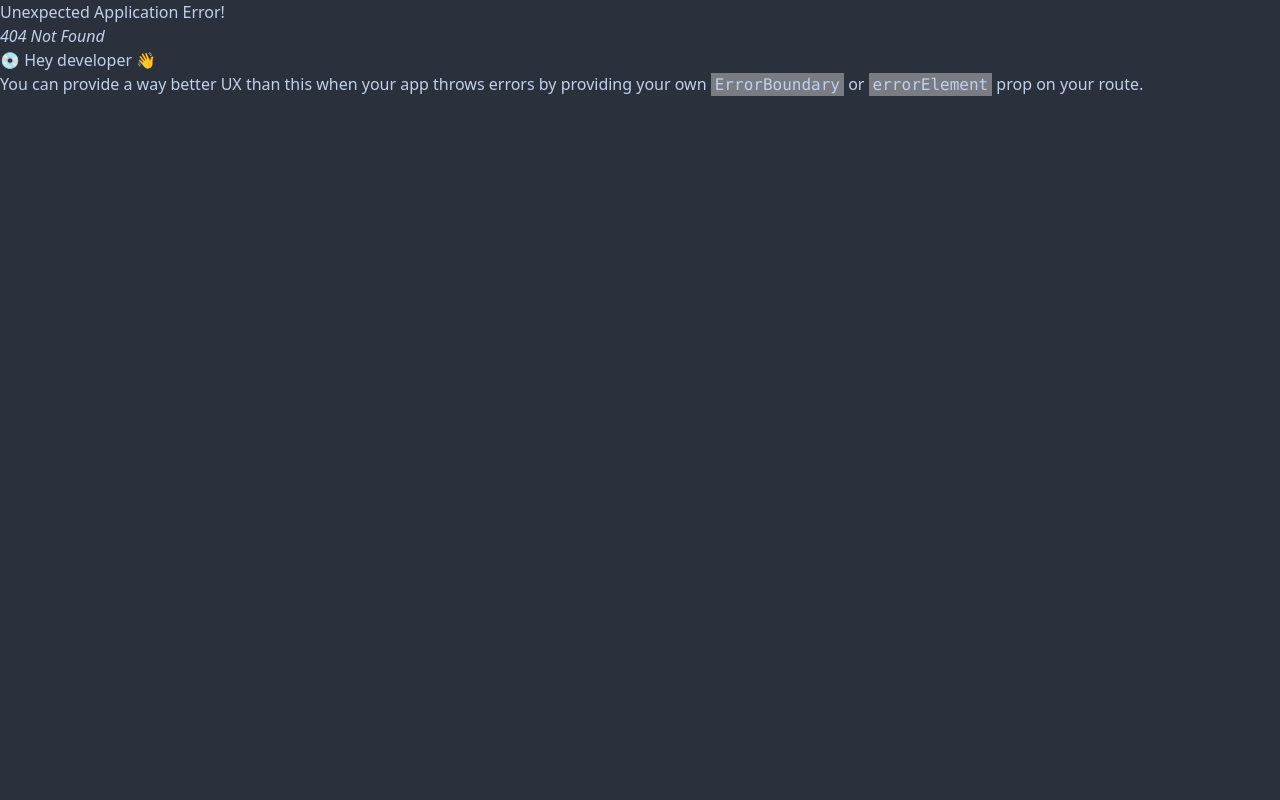
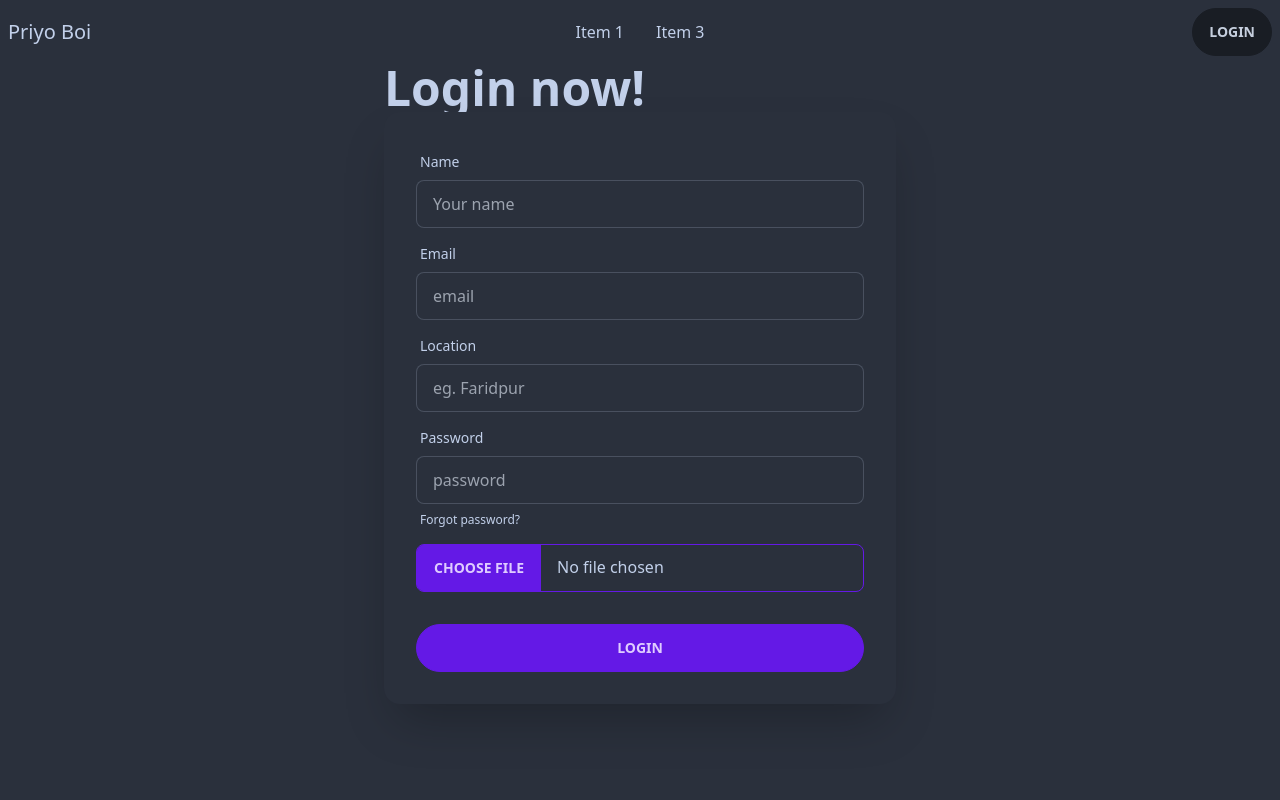
Before and after one commit to sohanemon/priyo-boi, a React (Create React App) app: page /login in a window 1280 px wide. Before the commit this address had no page. Shown: the top 800 px of the page. Built offline with nearby package versions, Linux system fonts and the light colour scheme.

Commit message:
image uploaded

```diff
--- a/src/layouts/header.jsx
+++ b/src/layouts/header.jsx
@@ -37,7 +37,9 @@ const Header = () => {
           <ul className='menu menu-horizontal p-0'>{navItem}</ul>
         </div>
         <div className='navbar-end'>
-          <a className='btn'>Get started</a>
+          <Link to={"/login"} className='btn'>
+            Login
+          </Link>
         </div>
       </div>
     </>
--- /dev/null
+++ b/src/pages/login/login.jsx
@@ -0,0 +1,91 @@
+import axios from "axios";
+import { useForm } from "react-hook-form";
+
+const Login = ({ reg }) => {
+  const {
+    register,
+    handleSubmit,
+    formState: { errors },
+  } = useForm();
+  const onSubmit = (data) => {
+    const formData = new FormData();
+    const image = data.image[0];
+    formData.append("image", data.image[0]);
+    axios
+      .post(
+        `https://api.imgbb.com/1/upload?expiration=600&key=${process.env.REACT_APP_imgbb_api}`,
+        formData
+      )
+      .then((res) => console.log(res.data));
+  };
+
+  return (
+    <section className='mx-auto w-full max-w-lg'>
+      <div className='text-center lg:text-left'>
+        <h1 className='text-5xl font-bold'>Login now!</h1>
+      </div>
+      <form
+        onSubmit={handleSubmit(onSubmit)}
+        className='card flex-shrink-0 w-full shadow-2xl bg-base-100'
+      >
+        <div className='card-body'>
+          <div className='form-control'>
+            <label className='label'>
+              <span className='label-text'>Name</span>
+            </label>
+            <input
+              type='text'
+              placeholder='Your name'
+              className='input input-bordered'
+            />
+          </div>
+          <div className='form-control'>
+            <label className='label'>
+              <span className='label-text'>Email</span>
+            </label>
+            <input
+              type='text'
+              placeholder='email'
+              className='input input-bordered'
+            />
+          </div>
+          <div className='form-control'>
+            <label className='label'>
+              <span className='label-text'>Location</span>
+            </label>
+            <input
+              type='text'
+              placeholder='eg. Faridpur'
+              className='input input-bordered'
+            />
+          </div>
+          <div className='form-control'>
+            <label className='label'>
+              <span className='label-text'>Password</span>
+            </label>
+            <input
+              type='text'
+              placeholder='password'
+              className='input input-bordered'
+            />
+            <label className='label'>
+              <a href='#' className='label-text-alt link link-hover'>
+                Forgot password?
+              </a>
+            </label>
+          </div>{" "}
+          <input
+            {...register("image")}
+            type='file'
+            className='file-input file-input-bordered file-input-primary w-full '
+          />
+          <div className='form-control mt-6'>
+            <button className='btn btn-primary'>Login</button>
+          </div>
+        </div>
+      </form>
+    </section>
+  );
+};
+
+export default Login;
```
Also changed, not shown: src/routes/router.jsx (+9 -0 lines).
